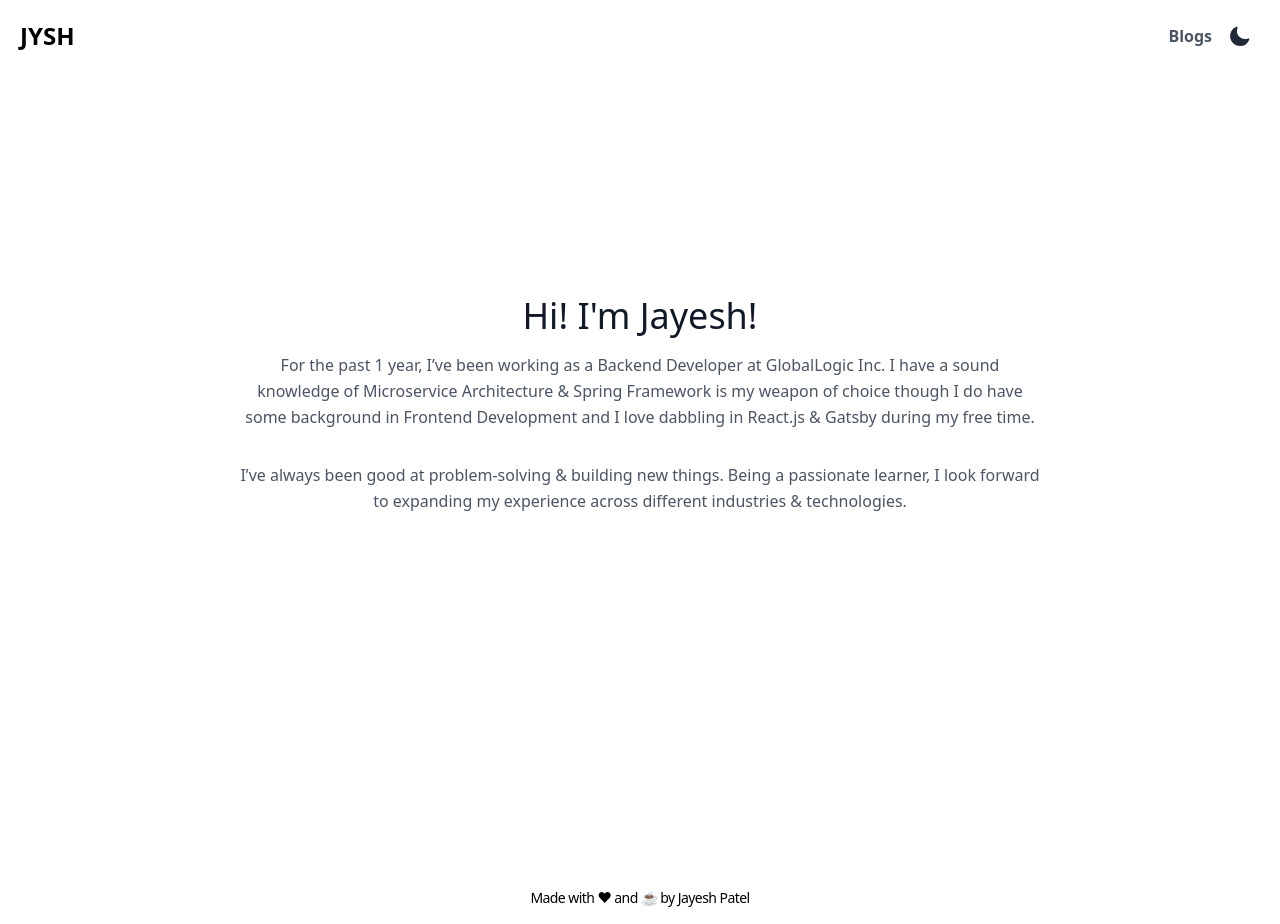
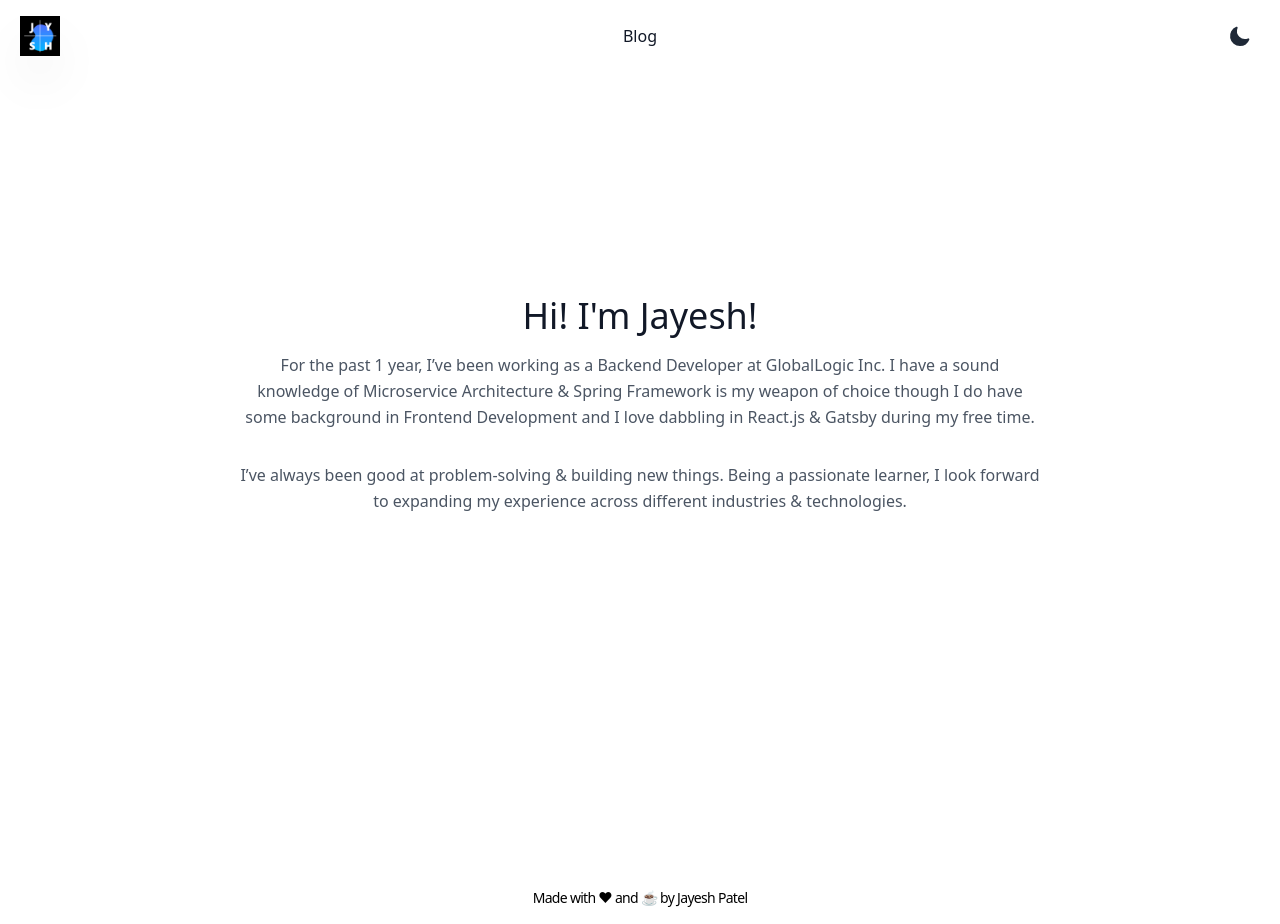
Before and after one commit to codeghoul/portfolio-and-blog, a Next.js app: page / in a window 1280 px wide. Built offline with nearby package versions, Linux system fonts and the light colour scheme; what @tailwindcss/typography would draw is missing.

Commit message:
New and Improved Header.

```diff
--- a/components/dark-mode-button.js
+++ b/components/dark-mode-button.js
@@ -19,7 +19,7 @@ export default function DarkModeButton() {
     <button
       aria-label='Toggle Dark Mode'
       type='button'
-      className='mx-2 focus:outline-none'
+      className='w-8 h-8 md:w-10 md:h-10 focus:outline-none'
       onClick={switchTheme}
     >
       {isMounted && (
@@ -28,7 +28,7 @@ export default function DarkModeButton() {
           viewBox='0 0 24 24'
           fill='currentColor'
           stroke='currentColor'
-          className='h-6 w-6 text-gray-800 dark:text-gray-200'
+          className='h-6 w-6 mx-auto text-gray-800 dark:text-gray-200'
         >
           {theme === 'dark' ? (
             <path
--- a/components/header.js
+++ b/components/header.js
@@ -1,24 +1,23 @@
 import Link from 'next/link'
-import Meta from './meta'
+import Image from 'next/image'
 import DarkModeButton from './dark-mode-button'
 
 export default function Header() {
   return (
-    <header>
-      <Meta />
-      <div className='flex flex-wrap p-5 flex-col md:flex-row items-center'>
-        <Link href='/'>
-          <a className='hover:underline text-2xl font-extrabold'>JYSH</a>
+    <header className='px-5 py-2 flex flex-row items-center justify-between'>
+      <Link href='/'>
+        <a className='w-8 h-8 md:w-10 md:h-10 shadow-2xl'>
+          <Image src='/favicon/favicon-96x96.png' width={96} height={96} />
+        </a>
+      </Link>
+      <nav className='flex items-center text-gray-600 dark:text-gray-300'>
+        <Link href='/blogs'>
+          <a className='p-1 font-medium text-gray-900 sm:p-4 dark:text-gray-100'>
+            Blog
+          </a>
         </Link>
-        <nav className='md:ml-auto flex flex-wrap items-center font-bold justify-center text-gray-600 dark:text-gray-300'>
-          <Link href='/blogs'>
-            <a className='mx-2 hover:text-gray-900 dark:hover:text-gray-100'>
-              Blogs
-            </a>
-          </Link>
-          <DarkModeButton />
-        </nav>
-      </div>
+      </nav>
+      <DarkModeButton />
     </header>
   )
 }
--- a/components/layout.js
+++ b/components/layout.js
@@ -1,4 +1,5 @@
 import Alert from '../components/alert'
+import Meta from '../components/meta'
 import Header from '../components/header'
 import Footer from '../components/footer'
 import Container from './container'
@@ -8,6 +9,7 @@ export default function Layout({ preview, children }) {
   return (
     <>
       {preview && <Alert />}
+      <Meta />
       <Header />
       <div className='min-h-screen'>
         <main>
--- a/components/post-preview.js
+++ b/components/post-preview.js
@@ -11,7 +11,7 @@ export default function PostPreview({
 }) {
   const image = (
     <Image
-      className='lg:h-full md:h-36 w-full object-cover object-center rounded-lg rounded-b-none'
+      className='lg:h-full md:h-36 w-full object-cover object-center'
       src={coverImage.url}
       alt={`Cover Image for ${title}`}
       width={1200}
@@ -21,7 +21,7 @@ export default function PostPreview({
   )
 
   return (
-    <div className='shadow-lg hover:shadow-xl rounded-lg dark:bg-gray-800'>
+    <div className='shadow-lg hover:shadow-xl dark:bg-gray-800'>
       <div className='mb-5'>
         {slug ? (
           <Link as={`/blogs/${slug}`} href='/blogs/[slug]'>
--- a/tailwind.config.js
+++ b/tailwind.config.js
@@ -1,3 +1,6 @@
+const defaultTheme = require('tailwindcss/defaultTheme')
+const colors = require('tailwindcss/colors')
+
 module.exports = {
   future: {
     removeDeprecatedGapUtilities: true,
@@ -5,44 +8,117 @@ module.exports = {
   },
   darkMode: 'class',
   purge: false,
+  darkMode: 'class',
   theme: {
     extend: {
-      colors: {
-        'accent-1': '#FAFAFA',
-        'accent-2': '#EAEAEA',
-        'accent-7': '#333',
-        success: '#0070f3',
-        cyan: '#79FFE1',
-      },
-      spacing: {
-        28: '7rem',
-      },
-      letterSpacing: {
-        tighter: '-.04em',
-      },
-      lineHeight: {
-        tight: 1.2,
-      },
-      fontSize: {
-        '5xl': '2.5rem',
-        '6xl': '2.75rem',
-        '7xl': '4.5rem',
-        '8xl': '6.25rem',
-      },
-      boxShadow: {
-        small: '0 5px 10px rgba(0, 0, 0, 0.12)',
-        medium: '0 8px 30px rgba(0, 0, 0, 0.12)',
-      },
       typography: (theme) => ({
+        DEFAULT: {
+          css: {
+            color: theme('colors.gray.700'),
+            a: {
+              color: theme('colors.blue.500'),
+              '&:hover': {
+                color: theme('colors.blue.600'),
+              },
+              code: { color: theme('colors.blue.400') },
+            },
+            h1: {
+              fontWeight: '700',
+              letterSpacing: theme('letterSpacing.tight'),
+              color: theme('colors.gray.900'),
+            },
+            h2: {
+              fontWeight: '700',
+              letterSpacing: theme('letterSpacing.tight'),
+              color: theme('colors.gray.900'),
+            },
+            h3: {
+              fontWeight: '600',
+              color: theme('colors.gray.900'),
+            },
+            'h4,h5,h6': {
+              color: theme('colors.gray.900'),
+            },
+            code: {
+              color: theme('colors.pink.500'),
+              backgroundColor: theme('colors.gray.100'),
+              paddingLeft: '4px',
+              paddingRight: '4px',
+              paddingTop: '2px',
+              paddingBottom: '2px',
+              borderRadius: '0.25rem',
+            },
+            'code:before': {
+              content: 'none',
+            },
+            'code:after': {
+              content: 'none',
+            },
+            hr: { borderColor: theme('colors.gray.200') },
+            'ol li:before': {
+              fontWeight: '600',
+              color: theme('colors.gray.500'),
+            },
+            'ul li:before': {
+              backgroundColor: theme('colors.gray.500'),
+            },
+            strong: { color: theme('colors.gray.600') },
+            blockquote: {
+              color: theme('colors.gray.900'),
+              borderLeftColor: theme('colors.gray.200'),
+            },
+          },
+        },
         dark: {
           css: {
-            color: theme('colors.gray.100'),
-
+            color: theme('colors.gray.300'),
             a: {
-              color: theme('colors.blue.100'),
+              color: theme('colors.blue.500'),
               '&:hover': {
-                color: theme('colors.blue.100'),
+                color: theme('colors.blue.400'),
               },
+              code: { color: theme('colors.blue.400') },
+            },
+            h1: {
+              fontWeight: '700',
+              letterSpacing: theme('letterSpacing.tight'),
+              color: theme('colors.gray.100'),
+            },
+            h2: {
+              fontWeight: '700',
+              letterSpacing: theme('letterSpacing.tight'),
+              color: theme('colors.gray.100'),
+            },
+            h3: {
+              fontWeight: '600',
+              color: theme('colors.gray.100'),
+            },
+            'h4,h5,h6': {
+              color: theme('colors.gray.100'),
+            },
+            code: {
+              backgroundColor: theme('colors.gray.800'),
+            },
+            hr: { borderColor: theme('colors.gray.700') },
+            'ol li:before': {
+              fontWeight: '600',
+              color: theme('colors.gray.400'),
+            },
+            'ul li:before': {
+              backgroundColor: theme('colors.gray.400'),
+            },
+            strong: { color: theme('colors.gray.100') },
+            thead: {
+              color: theme('colors.gray.100'),
+            },
+            tbody: {
+              tr: {
+                borderBottomColor: theme('colors.gray.700'),
+              },
+            },
+            blockquote: {
+              color: theme('colors.gray.100'),
+              borderLeftColor: theme('colors.gray.700'),
             },
           },
         },
@@ -50,9 +126,7 @@ module.exports = {
     },
   },
   variants: {
-    extend: {
-      typography: ['dark'],
-    },
+    typography: ['dark'],
   },
   plugins: [
     require('@tailwindcss/typography'),
```
